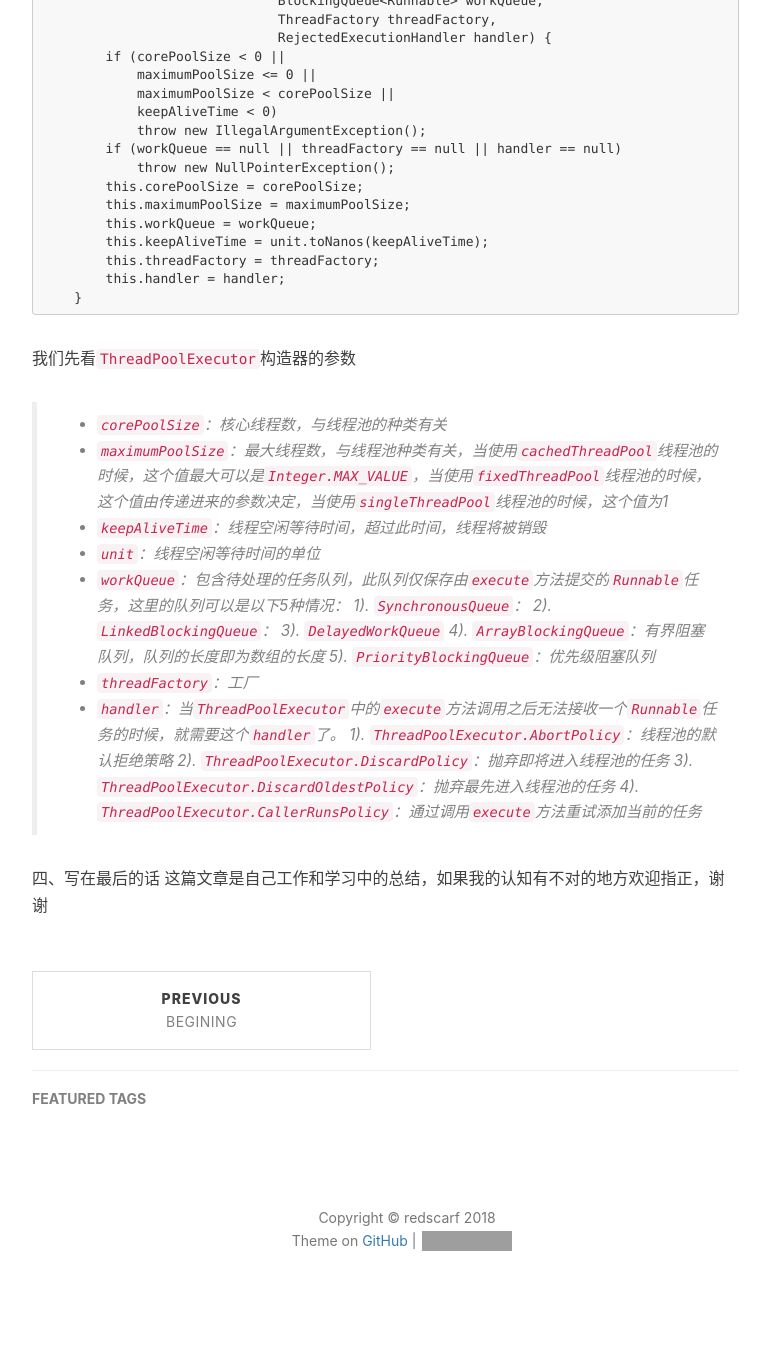
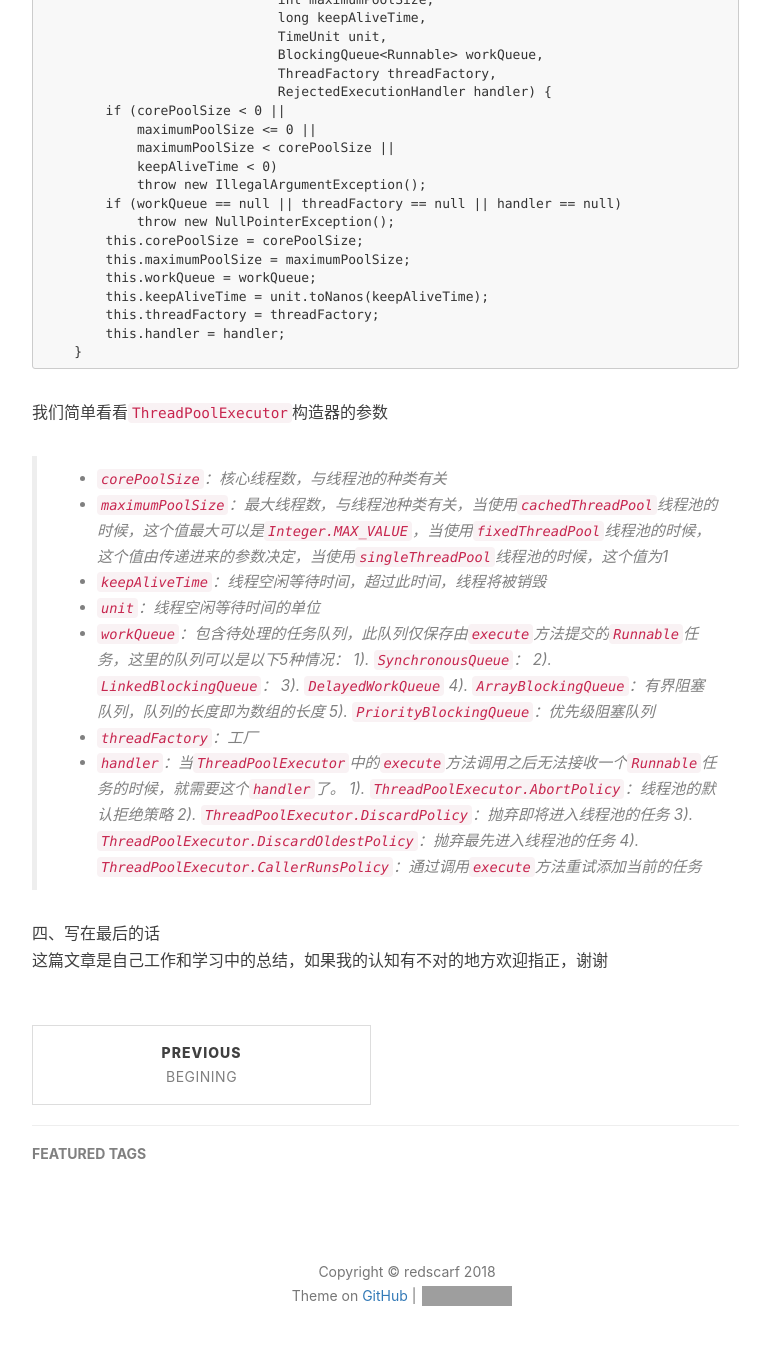
Before and after one commit to Jin-H/Jin-H.github.io, a Jekyll site: the page built from _posts/2018-03-16-聊聊线程池.md, in a window 1280 px wide and 1400 px high, scrolled down 4838 px. Shown: the top 1345 px of the window, without its empty margins (233-1003 px from the left). Built offline with Jekyll 4.4.1, drawn with Linux system fonts in a browser that asks for light colours; nearby versions of some CDN libraries; our own code applies the rules of GitHub Pages for plain Markdown files; comment, search, counter and statistics services are not loaded; some of the changed text lies outside the part shown; grey boxes are pictures that could not be loaded.

Commit message:
thread pool

````diff
--- a/_posts/2018-03-16-聊聊线程池.md
+++ b/_posts/2018-03-16-聊聊线程池.md
@@ -3,7 +3,7 @@
 一、什么是`Java`线程池
 > `Java`线程池是jdk1.5以后引入的一个线程的容器，通过不同的实现，每次创建并执行一定数量的线程。
 
-二、为什么要用线程池
+二、为什么要用线程池<br/>
 在回答这个问题之前，我们先看看不使用`Java`线程池的时候，如何开启多线程
 1.通过实现`Runnable`接口
 ```
@@ -63,7 +63,7 @@
 我们可以看到无论是实现`Runnable`接口还是继承`Thread`类开启多线程，都需要创建多个线程并且线程执行完都直接被销毁了。简单来说这种做法创建出来的线程都是一次性的，而我们想要的是重复利用降低成本，因此线程池就孕育而生。
 
 
-三、`Java`线程池如何使用
+三、`Java`线程池如何使用<br/>
 工作中经常用到的Java线程池有三种：
 1.`cachedThreadPool`
 ```
@@ -233,7 +233,7 @@
         this.handler = handler;
     }
 ```
-我们先看`ThreadPoolExecutor`构造器的参数
+我们简单看看`ThreadPoolExecutor`构造器的参数
 >* `corePoolSize`：核心线程数，与线程池的种类有关
 >* `maximumPoolSize`：最大线程数，与线程池种类有关，当使用`cachedThreadPool`线程池的时候，这个值最大可以是`Integer.MAX_VALUE`，当使用`fixedThreadPool`线程池的时候，这个值由传递进来的参数决定，当使用`singleThreadPool`线程池的时候，这个值为1
 >* `keepAliveTime`：线程空闲等待时间，超过此时间，线程将被销毁
@@ -251,5 +251,5 @@
     3). `ThreadPoolExecutor.DiscardOldestPolicy`：抛弃最先进入线程池的任务
     4). `ThreadPoolExecutor.CallerRunsPolicy`：通过调用`execute`方法重试添加当前的任务
 
-四、写在最后的话
+四、写在最后的话<br/>
 这篇文章是自己工作和学习中的总结，如果我的认知有不对的地方欢迎指正，谢谢
````
